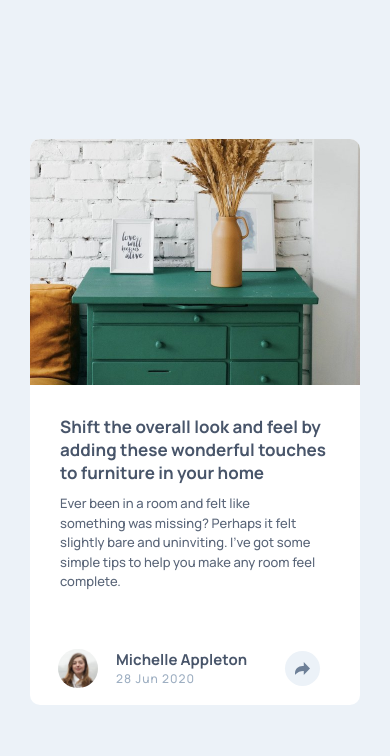
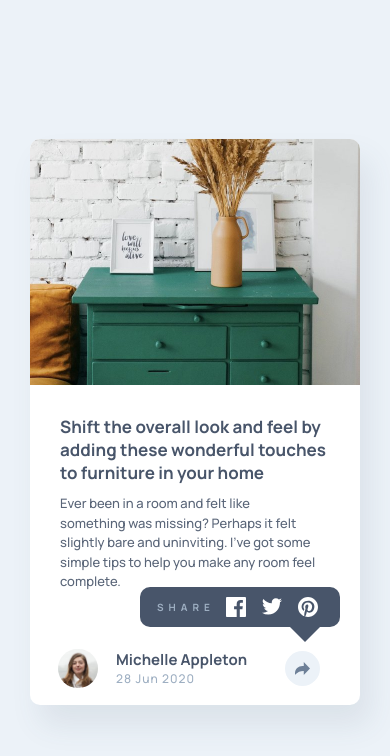
Before and after one commit to LiyanNguyen/article-preview-component, a plain HTML site: page index.html in a window 390 px wide. Both pictures are taken after a click on the element 302 px from the left and 668 px from the top of the page. Drawn offline with Linux system fonts and the light colour scheme.

Commit message:
Update index.css
- added share animation for mobile view

```diff
--- a/index.css
+++ b/index.css
@@ -218,6 +218,7 @@
 		background-color: white;
 		display: grid;
 		grid-template-rows: 1fr 1fr .3fr;
+		box-shadow: 1rem 2rem 3rem hsla(217, 19%, 35%, 0.1);
 	}
 
 	.img-containter {
@@ -310,14 +311,13 @@
 		display: none;
 	}
 
-	/* TO BE CONTINUED, CREATE DIFFERENT ANMATION FOR MOBILE VER */
-
-	/* .share-option {
+	.share-option {
 		background-color: var(--dark-grayish-blue);
 		position: absolute;
-		width: 27rem;
-		height: 6rem;
-		top: -8rem;
+		width: 20rem;
+		height: 4rem;
+		top: -4.5rem;
+		right: -1rem;
 		border-radius: 1rem;
 		display: grid;
 		grid-template-columns: 2fr 1fr 1fr 1fr;
@@ -338,7 +338,7 @@
 		position: absolute;
 		width: 0;
 		height: 0;
-		left: 45%;
+		right: 10%;
 		top: 100%;
 		border-left: 1.5rem solid transparent;
 		border-right: 1.5rem solid transparent;
@@ -368,10 +368,10 @@
 		display: flex;
 		align-items: center;
 		justify-content: center;
-		font-size: 1.2rem;
+		font-size: 1rem;
 		letter-spacing: .5rem;
 		text-transform: uppercase;
 		font-weight: 700;
 		color: var(--grayish-blue);
-	} */
+	}
 }
```
